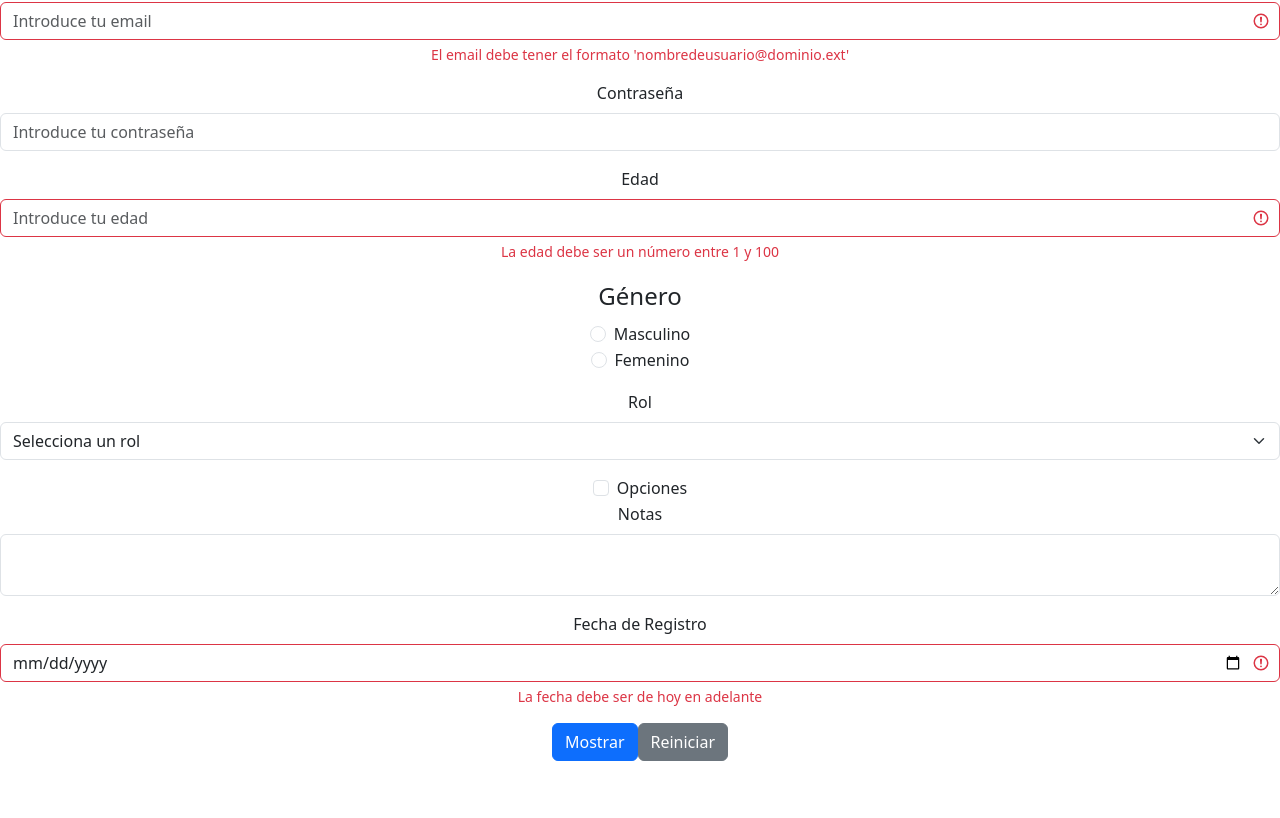
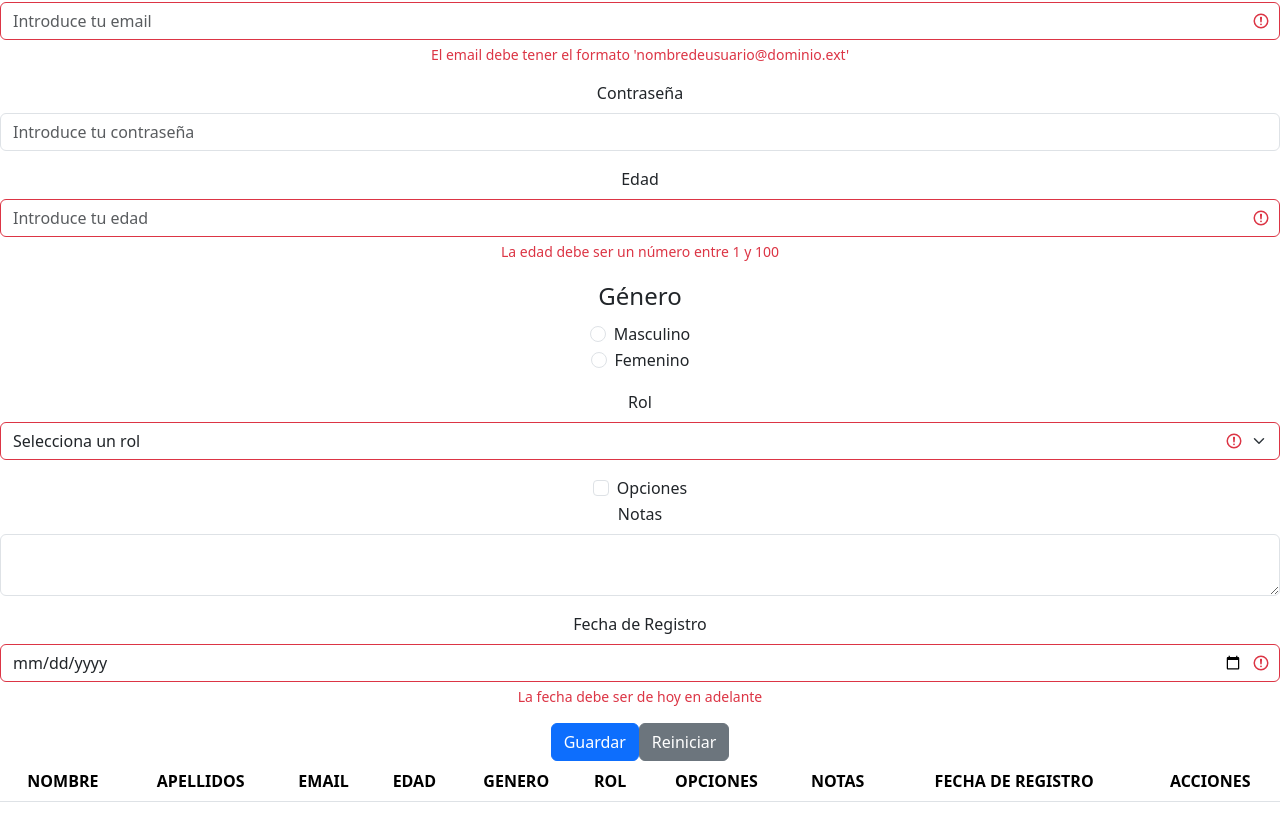
Before and after one commit to D4v1dD4v1d/Softwareland, a React (Create React App) app: page / in a window 1280 px wide. Shown: the part 252-1070 px from the top of the page. Before the commit the page ends 1013 px from the top, so only its background shows below. Built offline with nearby package versions, Linux system fonts and the light colour scheme.

Commit message:
Practica #5 - Formularios y Practica #6 - Validaciones

```diff
--- a/src/components/CustomTable.js
+++ b/src/components/CustomTable.js
@@ -2,9 +2,8 @@ import React, { useState } from 'react';
 import { Table, Button, Modal, ModalHeader, ModalBody, ModalFooter } from 'reactstrap';
 import { FontAwesomeIcon } from '@fortawesome/react-fontawesome';
 import * as Icons from '@fortawesome/free-solid-svg-icons';
-import data from './data.json';
 
-const CustomTable = () => {
+const CustomTable = ({data, onDelete}) => {
   const [modal, setModal] = useState(false);
   const [selectedId, setSelectedId] = useState(null);
 
@@ -17,6 +16,9 @@ const CustomTable = () => {
     setModal(!modal);
   };
 
+  if (!Array.isArray(data)) {
+    return <p>No data available.</p>;
+  }
   return (
     <div>
       <Modal isOpen={modal} toggle={closeToggle}>
@@ -38,25 +40,39 @@ const CustomTable = () => {
       <Table striped>
         <thead>
           <tr>
-            <th>#</th>
-            <th>Text Column 1</th>
-            <th>Text Column 2</th>
-            <th>Icon</th>
-            <th>Button</th>
+            <th><b>NOMBRE</b></th>
+            <th><b>APELLIDOS</b></th>
+            <th><b>EMAIL</b></th>
+            <th><b>EDAD</b></th>
+            <th><b>GENERO</b></th>
+            <th><b>ROL</b></th>
+            <th><b>OPCIONES</b></th>
+            <th><b>NOTAS</b></th>
+            <th><b>FECHA DE REGISTRO</b></th>
+            <th><b>ACCIONES</b></th>
           </tr>
         </thead>
         <tbody>
           {data.map((row) => (
-            <tr key={row.id}>
-              <td>{row.id}</td>
-              <td>{row.text1}</td>
-              <td>{row.text2}</td>
+            <tr key={row.email}>
+              <td>{row.nombre}</td>
+              <td>{row.apellidos}</td>
+              <td>{row.email}</td>
+              <td>{row.edad}</td>
+              <td>{row.genero}</td>
+              <td>{row.rol}</td>
+              <td>{row.opciones?"Opciones aceptadas":"Opciones no aceptadas"}</td>
+              <td>{row.notas}</td>
+              <td>{row.fechaRegistro.split("-").reverse().join("-")}</td>
               <td>
-                <FontAwesomeIcon icon={Icons[row.icon]} />
+                <Button onClick={() => onDelete(row.email)} color="danger">
+                  Eliminar
+                </Button>
+                <Button onClick={() => toggle(row.id)} color="warning">
+                  Editar
+                </Button>
               </td>
-              <td>
-                <Button onClick={() => toggle(row.id)} color="secondary">Button</Button>
-              </td>
+
             </tr>
           ))}
         </tbody>
--- a/src/components/FormularioRegistro.js
+++ b/src/components/FormularioRegistro.js
@@ -1,7 +1,7 @@
-import React, { useState,useEffect } from 'react';
-import { Form, FormGroup, Label, Input, Button,FormFeedback } from 'reactstrap';
+import React, { useState, useEffect } from 'react';
+import { Form, FormGroup, Label, Input, Button, FormFeedback } from 'reactstrap';
 import ModalButton from './ModalButton';
-
+import CustomTable from './CustomTable';
 function FormularioRegistro() {
   const [formData, setFormData] = useState({
     nombre: '',
@@ -16,70 +16,59 @@ function FormularioRegistro() {
     fechaRegistro: ''
   });
 
-  const [showModal, setShowModal] = useState(false); // Estado para controlar la visibilidad del modal
-  const [validName, setValidName]= useState(false);
-  const [validEmail, setValidEmail]= useState(false);
-  const [validAge, setValidAge]= useState(false);
-  const [validDate, setValidDate]= useState(false);
-  const nameExpression = /^[a-zA-Z]+$/;
+  const [dataList, setDataList] = useState([]);
+  //const [showModal, setShowModal] = useState(false); // Estado para controlar la visibilidad del modal
+  const [validName, setValidName] = useState(false);
+  const [validLastname, setValidLastname] = useState(false);
+  const [validEmail, setValidEmail] = useState(false);
+  const [validAge, setValidAge] = useState(false);
+  const [validDate, setValidDate] = useState(false);
+  const [validRole, setValidRole] = useState(false);
+  const nameExpression = /^[a-zA-ZáéíóúÁÉÍÓÚüÜñÑ\s]+$/;
+  const lastnameExpression = /^[a-zA-ZáéíóúÁÉÍÓÚüÜñÑ\s]+$/;
   const emailExpression = /^[a-zA-Z0-9._%+-]+@[a-zA-Z0-9.-]+\.[a-zA-Z]{2,}$/;
   const ageExpression = /^(100|[1-9]?[0-9])$/;
 
+  const handleSubmit = (e) => {
+    e.preventDefault(); // Evita que se recargue la página
+    if (validName && validEmail && validAge && validDate && validRole) {
+      setDataList([...dataList, formData]); // Agrega el nuevo objeto al array
+      console.log(dataList);
+      handleReset();
+    }
+  };
+
+  const handleDelete = (email) => {
+    setDataList(dataList.filter(item => item.email !== email));
+  };
+
   useEffect(() => {
     setValidName(nameExpression.test(formData.nombre));
-    setValidName(nameExpression.test(formData.apellido));
+    console.log(formData);
+    console.log("este es el arreglo; ",{dataList});
+    setValidLastname(lastnameExpression.test(formData.apellido));
     setValidEmail(emailExpression.test(formData.email));
     setValidAge(ageExpression.test(formData.edad));
+    formData.rol!==''?setValidRole(true):setValidRole(false);
+
 
     const fechaActual = new Date();
     const mes = String(fechaActual.getMonth() + 1).padStart(2, '0'); // Los meses empiezan en 0
     const dia = String(fechaActual.getDate()).padStart(2, '0');
     const año = fechaActual.getFullYear();
     const fechaActualFormateada = `${año}-${mes}-${dia}`;
-
     setValidDate(formData.fechaRegistro >= fechaActualFormateada);
   }, [formData]);
 
   const handleChange = (e) => {
-
-    /*esta funcion se llamada cada que un input tiene algun cambio en la interfaz
-    lanza la excepcion y el target es el input que fue cambiado*/
     const { name, value, type, checked } = e.target;
-    /*las constantes toman el valor del elemento que se cambio
-    por ejemplo si se toma el campo de email las constantes tomarian
-    name=email
-    value=el valor que tiene el objeto
-    type=email
-    checked=undefined
-    */
+    console.log("target: ",name,"  value:",value);
     setFormData({
-      /**
-       * se utiliza el operador de propagacion que lo que hace es expandir el objeto
-       */
       ...formData,
       [name]: type === 'checkbox' ? checked : value
-      /**
-       * se utiliza el operador ternario
-       * si el tipo de campo no es estrictamente checkbox le asigna el valor,
-       * si lo es lo checkea o no segun venga en la constante
-       */
     });
-    /*toma los valores viejos
-    setValidName(nameExpression.test(formData.nombre));
-    setValidEmail(emailExpression.test(formData.email));
-    setValidAge(ageExpression.test(formData.edad));
+  };
 
-    const fechaActual = new Date();
-    const mes = String(fechaActual.getMonth() + 1).padStart(2, '0'); // Los meses empiezan en 0
-    const dia = String(fechaActual.getDate()).padStart(2, '0');
-    const año = fechaActual.getFullYear();
-
-    const fechaActualFormateada = `${año}-${mes}-${dia}`;
-    setValidDate(formData.fechaRegistro<fechaActualFormateada?false:true);
-    console.log("seleccionada ",formData.fechaRegistro,"  actual",fechaActualFormateada,"
-         ",validDate);
-         */
-  };
   const handleReset = () => {
     setFormData({
       nombre: '',
@@ -94,15 +83,6 @@ function FormularioRegistro() {
       fechaRegistro: ''
     });
   };
-
-
-  const handleSubmit = (e) => {
-    e.preventDefault();//evita que se recargue la pagina
-  };
-
-  const toggleModal = () => setShowModal(!showModal); // Función para alternar la visibilidad del modal
-
-
 
   return (
     <Form onSubmit={handleSubmit}>
@@ -130,8 +110,8 @@ function FormularioRegistro() {
           placeholder="Introduce tu apellido"
           value={formData.apellido}
           onChange={handleChange}
-          valid={validName}
-          invalid={!validName}
+          valid={validLastname}
+          invalid={!validLastname}
         />
         {!validName && <FormFeedback>El apellido solo puede contener letras</FormFeedback>}
       </FormGroup>
@@ -158,7 +138,6 @@ function FormularioRegistro() {
           placeholder="Introduce tu contraseña"
           value={formData.password}
           onChange={handleChange}
-
         />
       </FormGroup>
       <FormGroup>
@@ -210,7 +189,10 @@ function FormularioRegistro() {
           id="rol"
           value={formData.rol}
           onChange={handleChange}
+          valid={validRole}
+          invalid={!validRole}
         >
+          {!validRole && <FormFeedback>Debe seleccionar un rol</FormFeedback>}
           <option value="">Selecciona un rol</option>
           <option value="administrador">Administrador</option>
           <option value="usuario">Usuario</option>
@@ -250,12 +232,12 @@ function FormularioRegistro() {
         />
         {!validDate && <FormFeedback>La fecha debe ser de hoy en adelante</FormFeedback>}
       </FormGroup>
-      <Button onClick={toggleModal} color='primary' type="button">Mostrar</Button>
-      <Button onClick={handleReset} color='secondary' type="submit">Reiniciar</Button>
-
-      {showModal && <ModalButton data={formData} toggle={toggleModal} />}
+      <Button color='primary' type="submit">Guardar</Button>
+      <Button onClick={handleReset} color='secondary' type="button">Reiniciar</Button>
+      <CustomTable data={dataList} onDelete={handleDelete} />
     </Form>
   );
 }
+//      {showModal && <ModalButton data={dataList} toggle={toggleModal} />} {/* Pasar dataList al ModalButton */}
 
 export default FormularioRegistro;
```
Also changed, not shown: src/components/data.json (+2 -21 lines).
